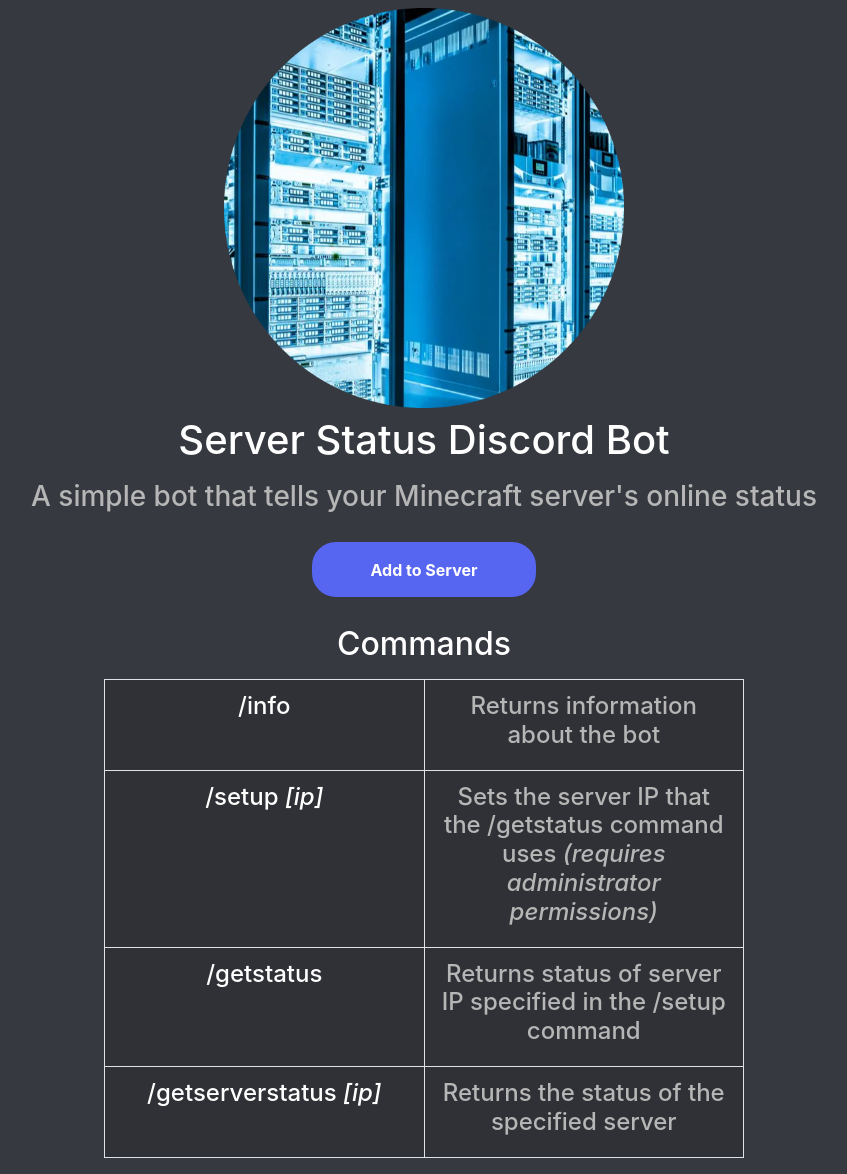
After one commit to FarrukhAnwar1/DMGDev-Website, a Flask app: page /discordbots/serverstatus in a window 1280 px wide. The commit adds this page. Shown: the whole page, without its empty margins (216-1063 px from the left). Run offline with Flask 2, Linux system fonts and the light colour scheme.

Commit message:
updated website to include new discord bot

```diff
--- a/main.py
+++ b/main.py
@@ -8,7 +8,7 @@ app.config["DEBUG"] = False
 
 @app.route("/", methods=["GET"])
 def home():
-    return render_template("homepage.html")
+    return render_template("homepage.html", current_url = request.base_url)
 
 
 # Test Site: http://127.0.0.1:5000/api/clash/win_percentages?player_tag=PGLGY9QJ
@@ -42,5 +42,10 @@ def win_api():
             return render_template("errorpage.html")
 
 
+@app.route("/discordbots/serverstatus", methods=["GET"])
+def server_status_page():
+    return render_template("serverstatusbotpage.html")
+
+
 if __name__ == "__main__":
     app.run()
--- /dev/null
+++ b/static/Scripts/serverstatusbotpagescript.js
@@ -0,0 +1,3 @@
+function open_bot_link() {
+    window.open("https://discord.com/api/oauth2/authorize?client_id=665668311840981029&permissions=8&scope=bot");
+}
--- /dev/null
+++ b/static/Styles/serverstatusbotpagestyles.css
@@ -0,0 +1,54 @@
+body {
+    background-color: #363940;
+    color: white;
+}
+
+#bot_icon {
+    width: 400px;
+    width: 400px;
+}
+
+.box input[type="submit"] {
+    font-weight: bold;
+    font-size: 16px;
+    border: 0;
+    background: #5766f1;
+    display: block;
+    margin: 20px auto;
+    text-align: center;
+    border: 2px solid #5766f1;
+    padding: 14px 40px;
+    outline: none;
+    color: white;
+    border-radius: 24px;
+    transition: 0.25s;
+    cursor: pointer;
+    width: 224px;
+    height: 55px;
+}
+
+.box input[type="submit"]:hover {
+    width: 304px;
+    background: #3a45a8;
+}
+
+h3, td:last-child {
+    color: rgb(182, 182, 182);
+}
+
+table {
+    table-layout: fixed;
+    background-color: #303136 !important;
+}
+
+@media only screen and (max-width: 992px) {
+    table {
+        width: 100% !important;
+    }
+}
+
+@media only screen and (min-width: 993px) {
+    table {
+        width: 50% !important;
+    }
+}
--- a/templates/homepage.html
+++ b/templates/homepage.html
@@ -40,6 +40,7 @@
       </div>
       <div id = "mctext">
         <a href = "https://mcserverstats.pythonanywhere.com/" target = "_blank"><h3 style="font-size: 30px">Server Stats Website</h3></a>
+        <a href = "{{ current_url }}/discordbots/serverstatus" target = "_blank"><h3 style="font-size: 30px">Server Status Discord Bot</h3></a>
       </div>
     </center>
   </body>
--- /dev/null
+++ b/templates/serverstatusbotpage.html
@@ -0,0 +1,109 @@
+<!doctype html>
+<html lang="en">
+  <head>
+
+    <!-- Required meta tags -->
+    <meta charset = "utf-8">
+    <meta name = "viewport" content = "width=device-width, initial-scale=1, shrink-to-fit=no">
+
+    <!-- Bootstrap CSS -->
+    <link rel = "stylesheet" href = "https://cdn.jsdelivr.net/npm/bootstrap@4.1.3/dist/css/bootstrap.min.css" integrity = "sha384-MCw98/SFnGE8fJT3GXwEOngsV7Zt27NXFoaoApmYm81iuXoPkFOJwJ8ERdknLPMO" crossorigin="anonymous">
+
+    <!-- Personal CSS -->
+    <link rel = "stylesheet" href = "{{ url_for('static',filename='Styles/serverstatusbotpagestyles.css') }}">
+
+    <!-- Personal JS -->
+    <script type="text/javascript" src="{{ url_for('static',filename='Scripts/serverstatusbotpagescript.js') }}"></script>
+
+    <!-- Tab title and image -->
+    <title>Server Status Bot</title>
+    <link rel = "shortcut icon" href = "{{ url_for('static',filename='Images/bot_icon.png') }}" type = "image/x-icon">
+
+  </head>
+  <body>
+
+    <!-- Body -->
+    <div class = "container-fluid centered-content">
+
+      <!-- Bot Icon Row -->
+      <div class = "row d-flex justify-content-center mt-2">
+        <img id = "bot_icon" src = "{{ url_for('static',filename='Images/bot_icon.png') }}" alt = "Server Status Bot Icon">
+      </div>
+
+      <!-- Bot Name and Description Row -->
+      <div class = "row d-flex justify-content-center mt-2">
+        <h1>Server Status Discord Bot</h1>
+      </div>
+
+      <!-- Bot Description Row -->
+      <div class = "row d-flex justify-content-center mt-2">
+        <h3>A simple bot that tells your Minecraft server's online status</h3>
+      </div>
+
+      <!-- Bot Link Row -->
+      <div class = "row d-flex justify-content-center">
+        <form class = "box" onsubmit="open_bot_link(); return false;">
+          <a href = "https://discord.com/api/oauth2/authorize?client_id=665668311840981029&permissions=8&scope=bot">
+            <input type="submit" name="bot_link" value="Add to Server">
+          </a>
+        </form>
+      </div>
+
+      <!-- Commands Heading Row -->
+      <div class = "row d-flex justify-content-center mt-2">
+        <h2>Commands</h2>
+      </div>
+
+      <!-- Commands Table Row -->
+      <div class = "row d-flex justify-content-center mt-2">
+        <table class = "table table-bordered text-center">
+          <tbody>
+            <tr>
+              <td>
+                <h4>/info</h4>
+              </td>
+              <td>
+                <h4>Returns information about the bot</h4>
+              </td>
+            </tr>
+
+            <tr>
+              <td>
+                <h4>/setup <i>[ip]</i></h4>
+              </td>
+              <td>
+                <h4>Sets the server IP that the /getstatus command uses <i>(requires administrator permissions)</i></h4>
+              </td>
+            </tr>
+
+            <tr>
+              <td>
+                 <h4>/getstatus</h4>
+              </td>
+              <td>
+                <h4>Returns status of server IP specified in the /setup command</h4>
+              </td>
+            </tr>
+
+            <tr>
+              <td>
+                <h4>/getserverstatus <i>[ip]</i></h4>
+              </td>
+              <td>
+                <h4>Returns the status of the specified server</h4>
+              </td>
+            </tr>
+          </tbody>
+        </table>
+      </div>
+
+    </div>
+
+    <!-- Optional JavaScript -->
+    <!-- jQuery first, then Popper.js, then Bootstrap JS -->
+    <script src = "https://code.jquery.com/jquery-3.3.1.slim.min.js" integrity = "sha384-q8i/X+965DzO0rT7abK41JStQIAqVgRVzpbzo5smXKp4YfRvH+8abtTE1Pi6jizo" crossorigin = "anonymous"></script>
+    <script src = "https://cdn.jsdelivr.net/npm/popper.js@1.14.3/dist/umd/popper.min.js" integrity = "sha384-ZMP7rVo3mIykV+2+9J3UJ46jBk0WLaUAdn689aCwoqbBJiSnjAK/l8WvCWPIPm49" crossorigin = "anonymous"></script>
+    <script src = "https://cdn.jsdelivr.net/npm/bootstrap@4.1.3/dist/js/bootstrap.min.js" integrity = "sha384-ChfqqxuZUCnJSK3+MXmPNIyE6ZbWh2IMqE241rYiqJxyMiZ6OW/JmZQ5stwEULTy" crossorigin = "anonymous"></script>
+
+  </body>
+</html>
```
Also changed, not shown: static/Images/bot_icon.png (added), static/Scripts/homepagescript.js (line endings or trailing spaces).
